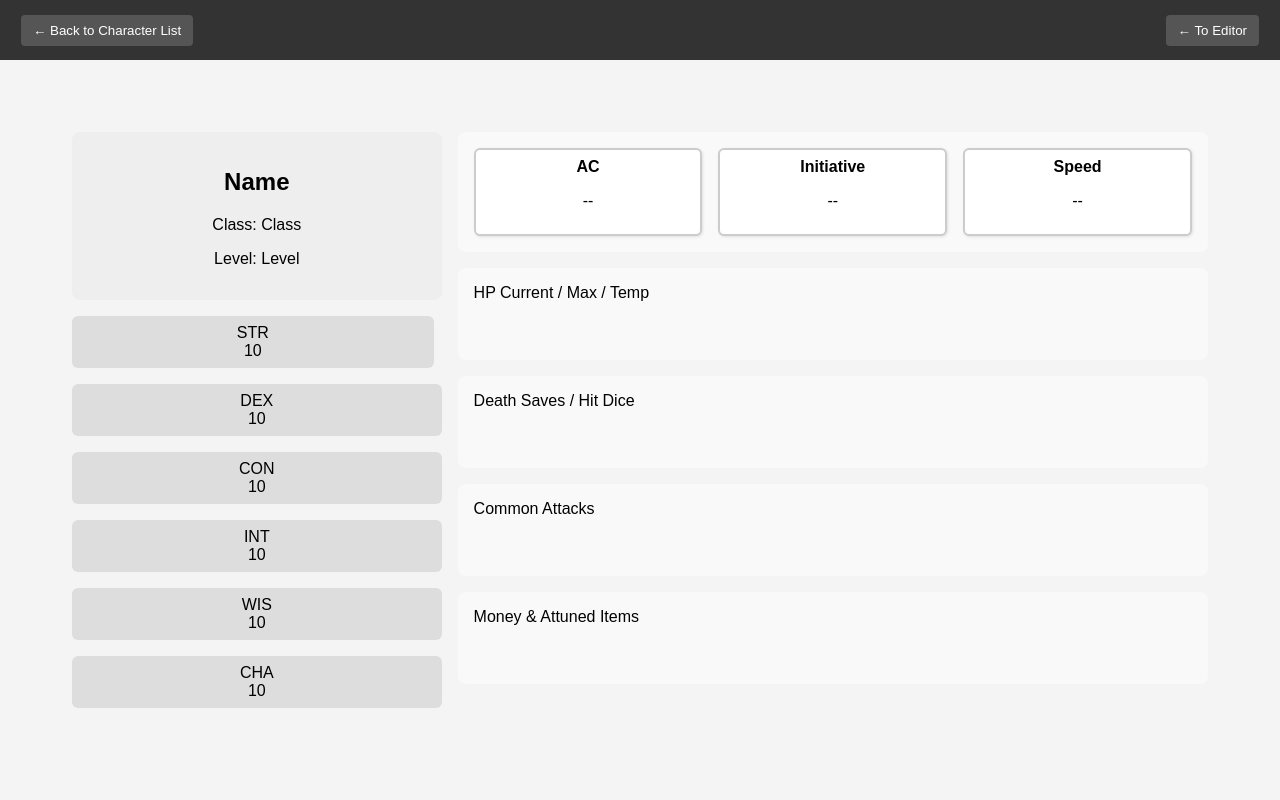
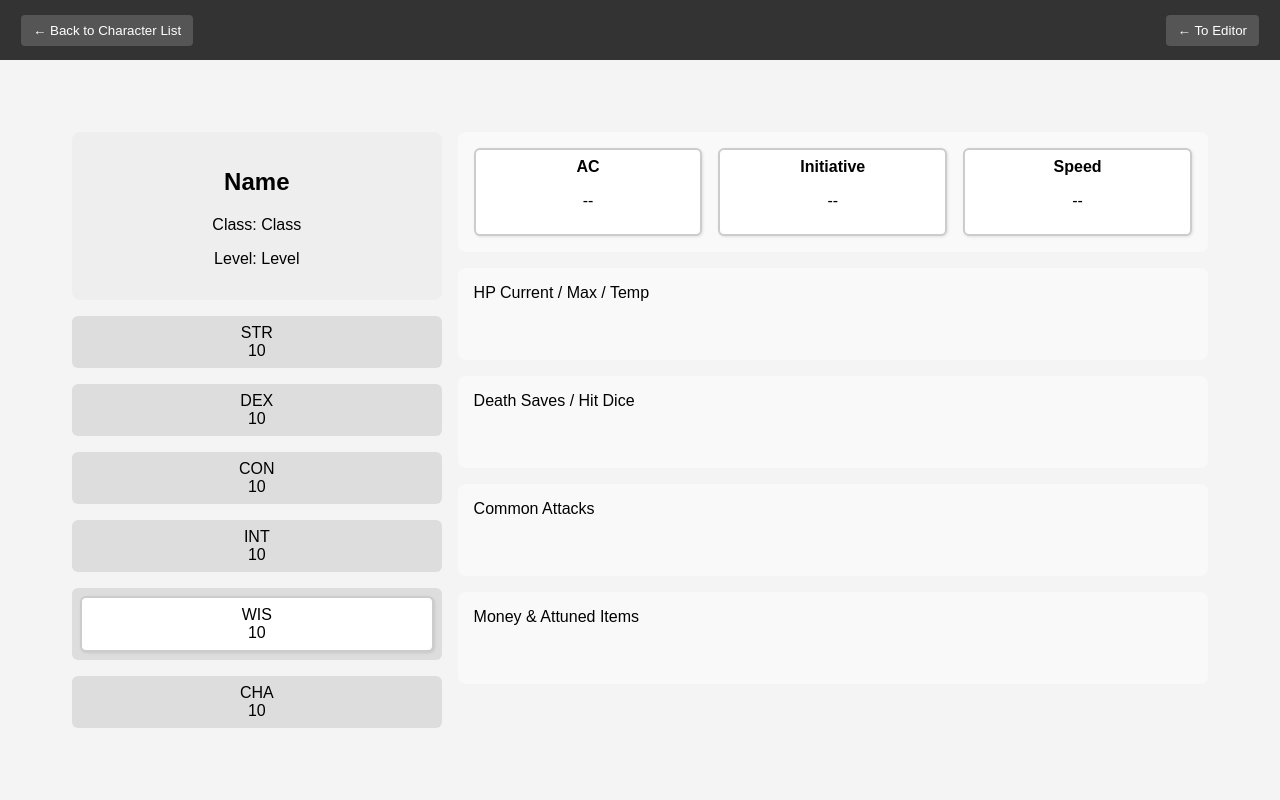
Before and after one commit to Dug2555/dnd-character-tracker, a website: page tracker.html in a window 1280 px wide. Shown: the top 800 px of the page. Drawn offline with nearby package versions, Linux system fonts and the light colour scheme.

Commit message:
Adjust Stats

```diff
--- a/tracker.html
+++ b/tracker.html
@@ -24,7 +24,7 @@
                   </div>
 
                     <div class="ability-scores">
-                        <div class="stat-box">STR<br><span id="stat-str">10</span></div><span id="tracker-str-mod"></span>
+                        <div class="stat-box">STR<br><span id="stat-str">10</span><span id="tracker-str-mod"></span></div>
                     </div>
                     <div class="ability-scores">
                         <div class="stat-box">DEX<br><span id="stat-dex">10</span><br><span id="tracker-dex-mod"></span></div>
@@ -36,7 +36,9 @@
                         <div class="stat-box">INT<br><span id="stat-int">10</span><span id="tracker-int-mod"></span></div>
                     </div>
                     <div class="ability-scores">
-                        <div class="stat-box">WIS<br><span id="stat-wis">10</span><span id="tracker-wis-mod"></span></div>
+                        <div class="stat-box">
+                            <div class="sub-box">WIS<br><span id="stat-wis">10</span></div>
+                            <span id="tracker-wis-mod"></span></div>
                     </div>
                     <div class="ability-scores">
                         <div class="stat-box">CHA<br><span id="stat-cha">10</span><span id="tracker-cha-mod"></span></div>
```
